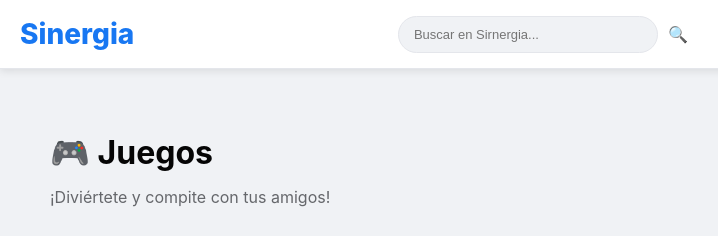
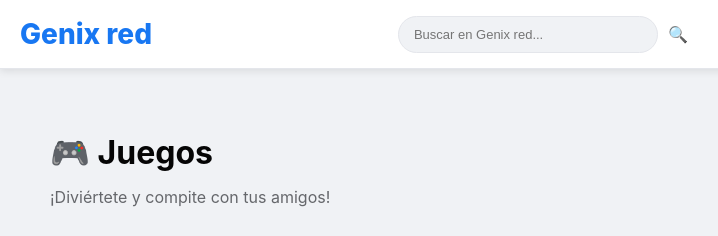
Before and after one commit to jchirinosimon-sys/mi-proyecto, a website: page games.html in a window 1280 px wide. Shown: the top 236 px of the page, 0-718 px from the left. Drawn offline with Linux system fonts and the light colour scheme; no server answers; sample sign-in values are in the browser's storage.

Commit message:
Update games.html

```diff
--- a/games.html
+++ b/games.html
@@ -3,15 +3,15 @@
     <head>
         <meta charset="UTF-8" />
         <meta name="viewport" content="width=device-width, initial-scale=1.0" />
-        <title>Sinergia - Juegos</title>
+        <title>Genix red - Juegos</title>
         <link rel="stylesheet" href="styles.css" />
     </head>
     <body class="games-page">
         <header class="header">
             <div class="header-container">
-                <h1 class="header-logo">Sinergia</h1>
+                <h1 class="header-logo">Genix red</h1>
                 <div class="header-search">
-                    <input type="text" placeholder="Buscar en Sirnergia..." />
+                    <input type="text" placeholder="Buscar en Genix red..." />
                     <button>🔍</button>
                 </div>
                 <div class="header-user">
```
